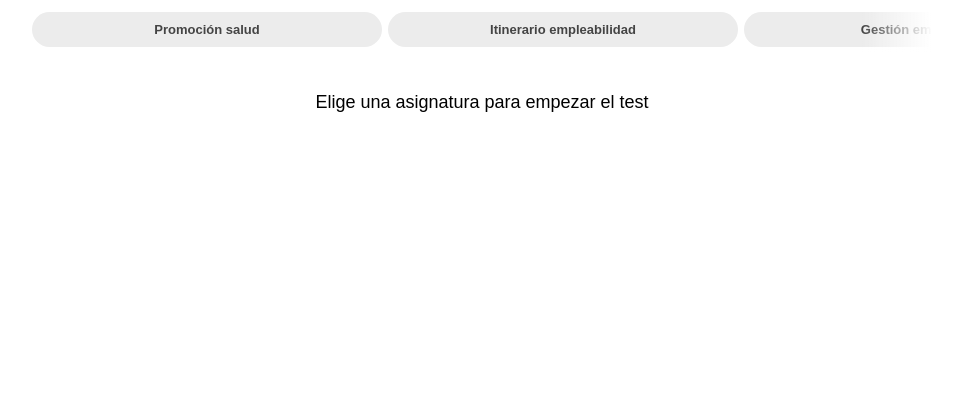
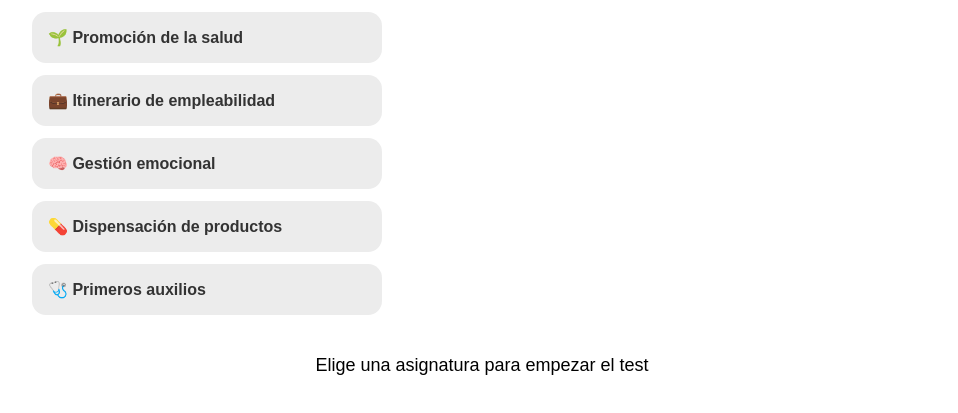
Before and after one commit to Javivilches/Inma, a plain HTML site: page index.html in a window 1280 px wide. Shown: the part 56-469 px from the top of the page, without its empty margins (158-1116 px from the left). Drawn offline with Linux system fonts and the light colour scheme.

Commit message:
Add files via upload

```diff
--- a/index.html
+++ b/index.html
@@ -21,68 +21,39 @@ h1 {
 }
 
 /* MENÚ */
-/* MENÚ ASIGNATURAS */
-.menu-wrapper{
-    position: relative;
-    margin-bottom: 25px;
+/* MENÚ VERTICAL */
+
+.menu-vertical{
+    display:flex;
+    flex-direction:column;
+    gap:12px;
+    margin-bottom:30px;
 }
 
-/* degradado lateral para insinuar scroll */
-.menu-wrapper::after{
-    content:"";
-    position:absolute;
-    top:0;
-    right:0;
-    width:70px;
-    height:100%;
-    background: linear-gradient(to right, rgba(255,255,255,0), #fff);
-    pointer-events:none;
-}
+.menu-vertical button{
 
-.menu {
-    display:flex;
-    gap:6px;
-    overflow-x:auto;
-    padding-bottom:5px;
+    width:100%;
 
-    scroll-behavior:smooth;
-
-    /* ocultar barra */
-    scrollbar-width:none;
-}
-
-.menu::-webkit-scrollbar{
-    display:none;
-}
-
-.menu button {
-
-    flex: 0 0 auto;
-
-    padding: 10px 14px;
-
-    min-width: max-content;
+    padding:16px;
 
     border:none;
-    border-radius:999px;
+    border-radius:14px;
 
     background:#ececec;
-    color:#444;
+    color:#333;
 
-    font-size:13px;
+    font-size:16px;
     font-weight:600;
 
-    white-space:nowrap;
+    text-align:left;
 
     transition:0.2s;
 }
 
-.menu button.activo {
+.menu-vertical button.activo{
     background:#2563eb;
     color:white;
-    transform:scale(1.03);
 }
-
 /* PREGUNTAS */
 .pregunta {
     margin-bottom: 22px;
@@ -180,15 +151,27 @@ button {
 
 <h1>Test Farmacia</h1>
 
-<div class="menu-wrapper">
+<div class="menu-vertical">
 
-<div class="menu">
-<button onclick="cargarAsignatura('salud', this)">Promoción salud</button>
-<button onclick="cargarAsignatura('empleabilidad', this)">Itinerario empleabilidad</button>
-<button onclick="cargarAsignatura('emocional', this)">Gestión emocional</button>
-<button onclick="cargarAsignatura('dispensacion', this)">Dispensación</button>
-<button onclick="cargarAsignatura('primeros', this)">Primeros auxilios</button>
-</div>
+<button onclick="cargarAsignatura('salud', this)">
+🌱 Promoción de la salud
+</button>
+
+<button onclick="cargarAsignatura('empleabilidad', this)">
+💼 Itinerario de empleabilidad
+</button>
+
+<button onclick="cargarAsignatura('emocional', this)">
+🧠 Gestión emocional
+</button>
+
+<button onclick="cargarAsignatura('dispensacion', this)">
+💊 Dispensación de productos
+</button>
+
+<button onclick="cargarAsignatura('primeros', this)">
+🩺 Primeros auxilios
+</button>
 
 </div>
 
```
